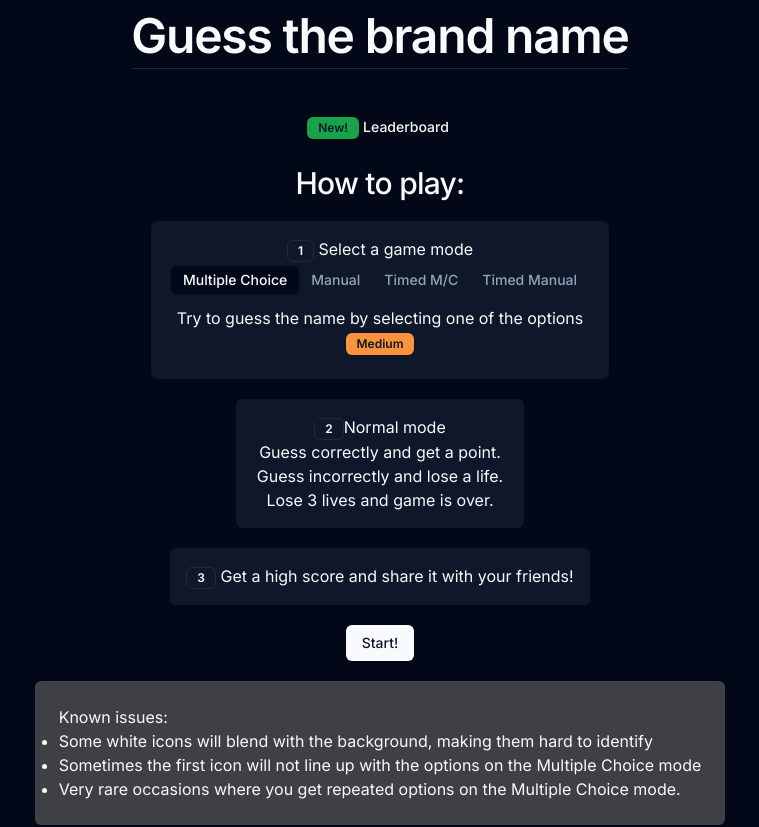
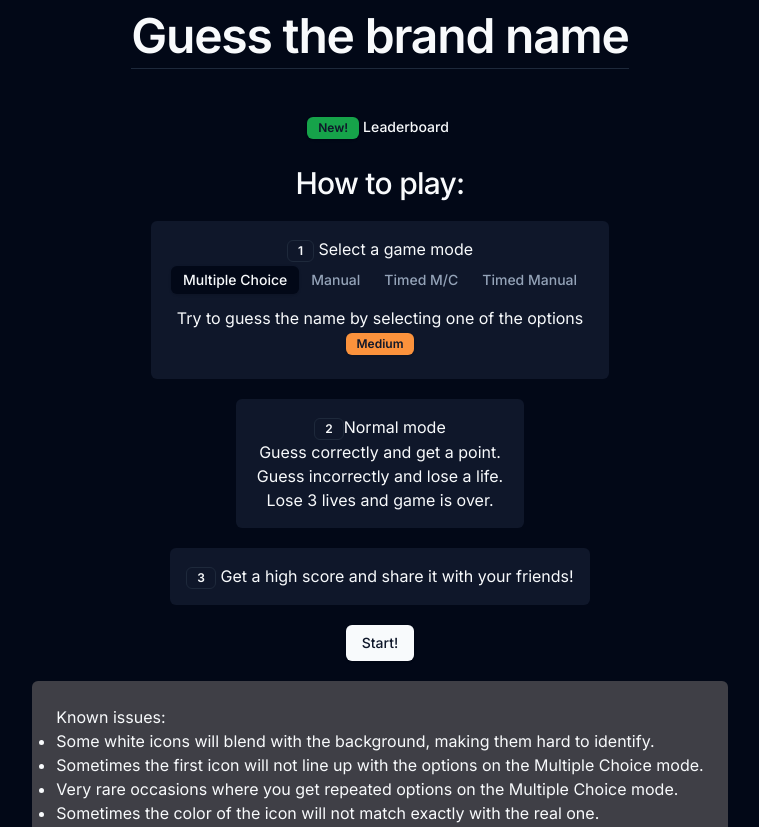
Before and after one commit to FedeMontanari/guess-the-brand, a Next.js app: page / in a window 1280 px wide. Shown: the top 827 px of the page, without its empty margins (260-1019 px from the left). Built offline with nearby package versions, Linux system fonts and the light colour scheme; no server answers.

Commit message:
Added metrics. Share button on highscore. Minor UX tweaks

```diff
--- /dev/null
+++ b/app/PostHogPageView.tsx
@@ -0,0 +1,28 @@
+'use client'
+
+import { usePathname, useSearchParams } from "next/navigation";
+import { useEffect } from "react";
+import { usePostHog } from 'posthog-js/react';
+
+export default function PostHogPageView() : null {
+  const pathname = usePathname();
+  const searchParams = useSearchParams();
+  const posthog = usePostHog();
+  // Track pageviews
+  useEffect(() => {
+    if (pathname && posthog) {
+      let url = window.origin + pathname
+      if (searchParams.toString()) {
+        url = url + `?${searchParams.toString()}`
+      }
+      posthog.capture(
+        '$pageview',
+        {
+          '$current_url': url,
+        }
+      )
+    }
+  }, [pathname, searchParams, posthog])
+
+  return null
+}
--- a/app/layout.tsx
+++ b/app/layout.tsx
@@ -2,6 +2,7 @@ import type { Metadata } from "next";
 import { Inter } from "next/font/google";
 import { ThemeProvider } from "@/components/theme-provider";
 import "./globals.css";
+import { PHProvider } from "./providers";
 
 const inter = Inter({ subsets: ["latin"] });
 
@@ -17,6 +18,7 @@ export default function RootLayout({
 }) {
   return (
     <html lang="en">
+      <PHProvider>
         <body className={inter.className}>
           <ThemeProvider
             attribute="class"
@@ -26,6 +28,7 @@ export default function RootLayout({
             {children}
           </ThemeProvider>
         </body>
+      </PHProvider>
     </html>
   );
 }
--- a/app/page.tsx
+++ b/app/page.tsx
@@ -11,10 +11,10 @@ import {
   DialogTitle,
   DialogTrigger,
 } from "@/components/ui/dialog";
+import LeaderboardTable from "@/components/LeaderboardTable";
 
+import Link from "next/link";
 import { Gamemode } from "@/types/GameTypes";
-import LeaderboardTable from "@/components/LeaderboardTable";
-import Link from "next/link";
 import { useState } from "react";
 
 const gamemodes: Gamemode[] = [
--- /dev/null
+++ b/app/providers.tsx
@@ -0,0 +1,14 @@
+"use client";
+
+import posthog from "posthog-js";
+import { PostHogProvider } from "posthog-js/react";
+
+if (typeof window !== "undefined") {
+  posthog.init(process.env.NEXT_PUBLIC_POSTHOG_KEY!, {
+    api_host: process.env.NEXT_PUBLIC_POSTHOG_HOST,
+  });
+}
+
+export function PHProvider({ children }: { children: React.ReactNode }) {
+  return <PostHogProvider client={posthog}>{children}</PostHogProvider>;
+}
--- a/components/BaseGame.tsx
+++ b/components/BaseGame.tsx
@@ -113,6 +113,7 @@ export default function BaseGame({
                   gameMode.charAt(0).toUpperCase() +
                   gameMode.split("").slice(1).join("")
                 }
+                version="Normal"
               />
               <AlertDialogAction onClick={() => saveScoreHandler()}>
                 Play again
--- a/components/Footer.tsx
+++ b/components/Footer.tsx
@@ -2,6 +2,25 @@ import React from "react";
 import { Button } from "./ui/button";
 import Link from "next/link";
 import { ExternalLink } from "lucide-react";
+
+const issues: { desc: string; fixed: boolean }[] = [
+  {
+    desc: "Some white icons will blend with the background, making them hard to identify.",
+    fixed: false,
+  },
+  {
+    desc: "Sometimes the first icon will not line up with the options on the Multiple Choice mode.",
+    fixed: false,
+  },
+  {
+    desc: "Very rare occasions where you get repeated options on the Multiple Choice mode.",
+    fixed: false,
+  },
+  {
+    desc: "Sometimes the color of the icon will not match exactly with the real one.",
+    fixed: false,
+  },
+];
 
 export default function Footer() {
   return (
@@ -9,18 +28,9 @@ export default function Footer() {
       <div className="bg-zinc-700 p-6 rounded-md text-start w-fit mx-4 md:mx-auto mb-4">
         <span>Known issues:</span>
         <ul className="list-disc">
-          <li>
-            Some white icons will blend with the background, making them hard to
-            identify
-          </li>
-          <li>
-            Sometimes the first icon will not line up with the options on the
-            Multiple Choice mode
-          </li>
-          <li>
-            Very rare occasions where you get repeated options on the Multiple
-            Choice mode.
-          </li>
+          {issues.map((v, i) => {
+            if (!v.fixed) return <li key={i}>{v.desc}</li>;
+          })}
         </ul>
       </div>
       <div className="mb-4">
--- a/components/HighscoreForm.tsx
+++ b/components/HighscoreForm.tsx
@@ -8,7 +8,9 @@ import { Input } from "./ui/input";
 import { Button } from "./ui/button";
 import { useState } from "react";
 import { toast } from "sonner";
-import { CircleCheckBig, LoaderIcon } from "lucide-react";
+import { CircleCheckBig, LoaderIcon, Share2 } from "lucide-react";
+
+import "animate.css";
 
 const formSchema = z.object({
   username: z
@@ -23,12 +25,15 @@ const formSchema = z.object({
 export default function HighscoreForm({
   score,
   mode,
+  version,
 }: {
   score: number;
   mode: string;
+  version: string;
 }) {
   const [hidden, setHidden] = useState<boolean>(false);
   const [loading, setLoading] = useState<boolean>(false);
+  const [share, setShare] = useState<boolean>(false);
 
   const form = useForm<z.infer<typeof formSchema>>({
     resolver: zodResolver(formSchema),
@@ -55,6 +60,9 @@ export default function HighscoreForm({
       .then(() => {
         setHidden(true);
         setLoading(false);
+        setTimeout(() => {
+          setShare(true);
+        }, 2000);
       })
       .catch((er) => {
         toast.error("An error occurred, please try again!", {
@@ -64,15 +72,37 @@ export default function HighscoreForm({
       });
   }
 
+  function shareHandler() {
+    const message = `I got a score of ${score} in ${mode}(${version})!\nTry and do better than me!\nhttps://guessthebrand.vercel.app/`;
+
+    navigator.clipboard
+      .writeText(message)
+      .then(() => {
+        toast.success("Message copied to the clipboard!");
+      })
+      .catch(() => toast.error("An error occurred, try again!"));
+  }
+
   return (
     <>
       {hidden ? (
-        <div className="flex items-center justify-center">
-          <span className="text-green-500 font-semibold">
-            <CircleCheckBig className="inline" />
-            Submitted!
-          </span>
-        </div>
+        <>
+          {share ? (
+            <div className="flex items-center justify-center">
+              <Button onClick={() => shareHandler()}>
+                <Share2 className="pr-1" />
+                <span>Share</span>
+              </Button>
+            </div>
+          ) : (
+            <div className="flex items-center justify-center">
+              <span className="text-green-500 font-semibold animate__animated animate__fadeIn animate__fast">
+                <CircleCheckBig className="inline" />
+                Submitted!
+              </span>
+            </div>
+          )}
+        </>
       ) : (
         <Form {...form}>
           <form onSubmit={form.handleSubmit(onSubmit)} className="flex gap-3">
--- a/components/TimedGame.tsx
+++ b/components/TimedGame.tsx
@@ -116,6 +116,7 @@ export default function TimedGame({
                   gameMode.charAt(0).toUpperCase() +
                   gameMode.split("").slice(1).join("")
                 }
+                version="Timed"
               />
               <AlertDialogAction onClick={() => saveScoreHandler()}>
                 Play again
--- a/package.json
+++ b/package.json
@@ -18,11 +18,13 @@
     "@radix-ui/react-radio-group": "^1.1.3",
     "@radix-ui/react-slot": "^1.0.2",
     "@radix-ui/react-tabs": "^1.0.4",
+    "animate.css": "^4.1.1",
     "class-variance-authority": "^0.7.0",
     "clsx": "^2.1.0",
     "lucide-react": "^0.356.0",
     "next": "14.1.3",
     "next-themes": "^0.2.1",
+    "posthog-js": "^1.116.5",
     "react": "^18",
     "react-countdown-hook": "^1.1.3",
     "react-dom": "^18",
```
Also changed, not shown: 1 other file (tests, documents, lock files or other folders). Lines whose indentation alone changed are shown as unchanged.
